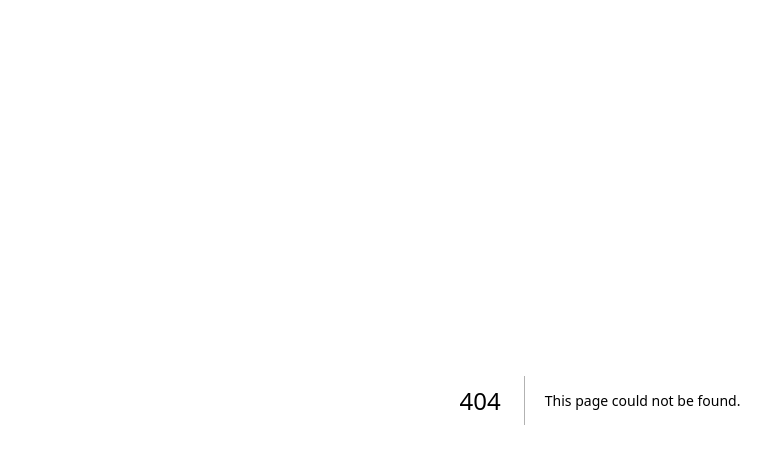
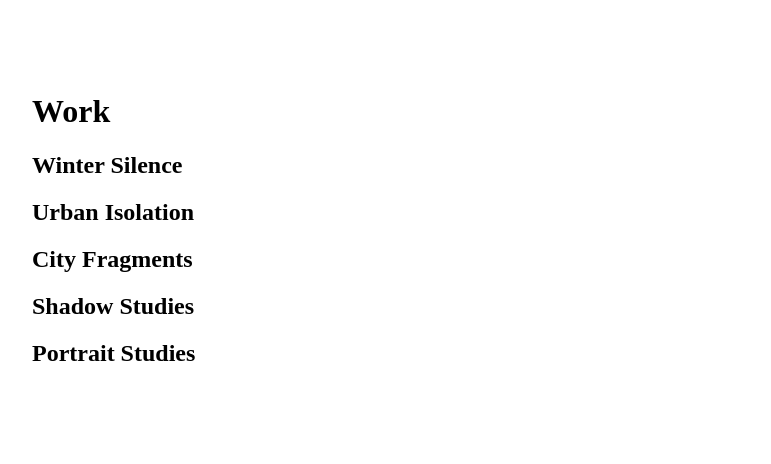
Before and after one commit to JensDDNN/jens-domela-portfolio, a Next.js app: page /work in a window 1280 px wide. Before the commit this address had no page. Shown: the top 464 px of the page, without its empty margins (40-811 px from the left). Built offline with nearby package versions, Linux system fonts and the light colour scheme.

Commit message:
Add Work component with main content

```diff
--- /dev/null
+++ b/app/work/page.tsx
@@ -0,0 +1,17 @@
+export default function Work() {
+  return (
+    <main style={{ padding: "4rem" }}>
+      <h1>Work</h1>
+
+      <h2>Winter Silence</h2>
+
+      <h2>Urban Isolation</h2>
+
+      <h2>City Fragments</h2>
+
+      <h2>Shadow Studies</h2>
+
+      <h2>Portrait Studies</h2>
+    </main>
+  );
+}
```
